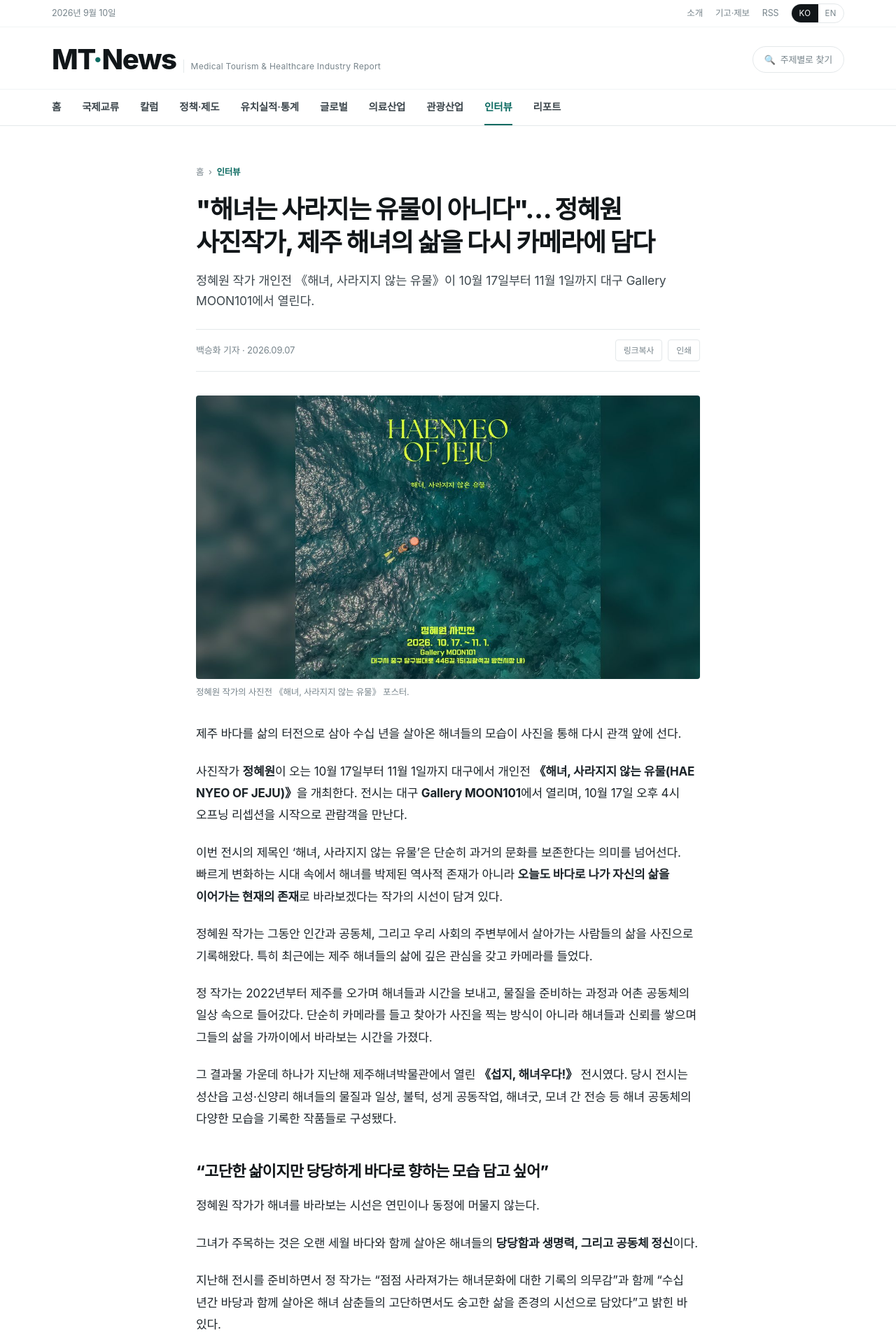
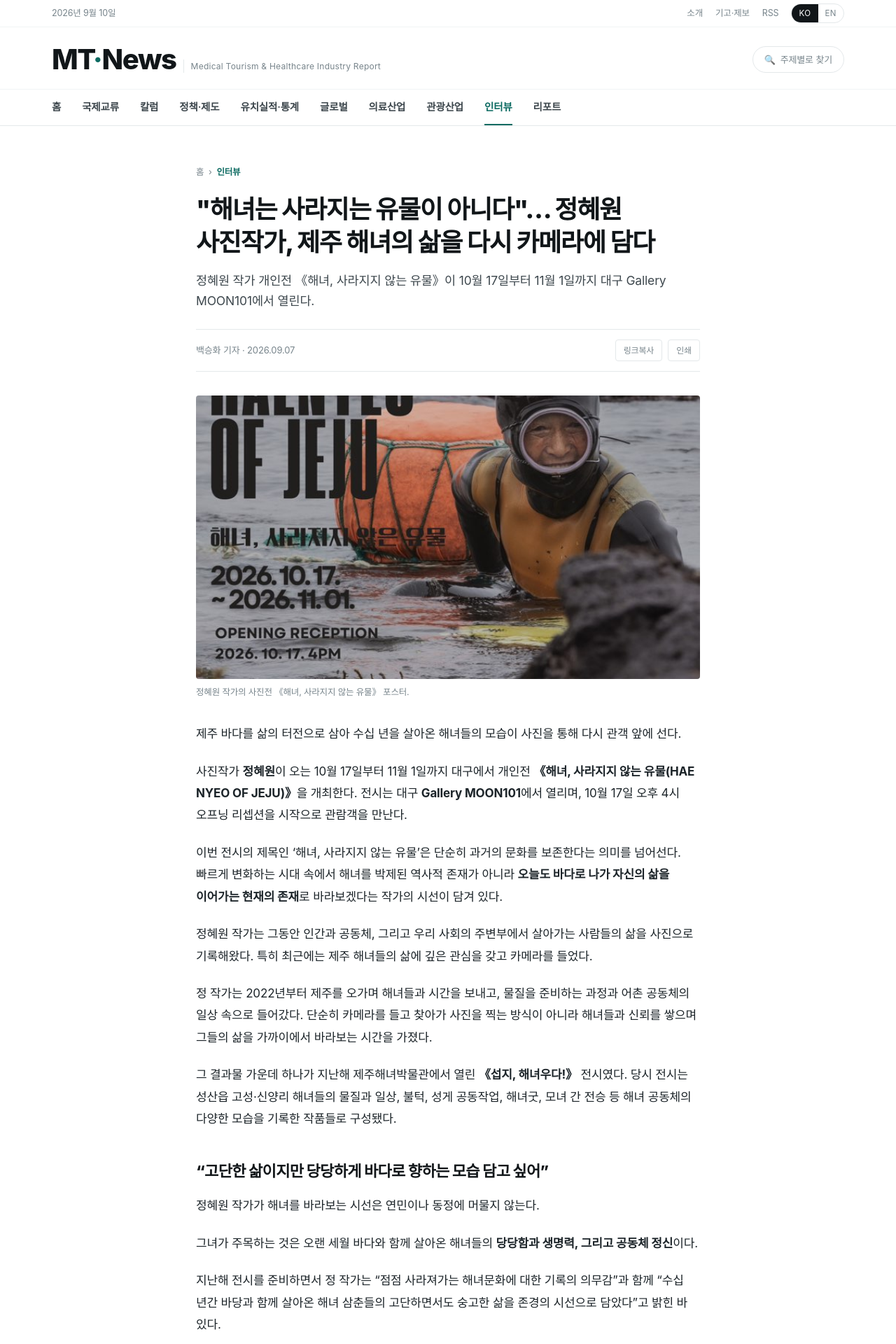
Before and after one commit to kokorojuin-tech/mt-news, a Jekyll site: the page built from _posts/2026-09-07-jeong-hyewon-haenyeo-exhibition.md, in a window 1280 px wide. Shown: the top 1920 px of the page at 70% size. Built offline with Jekyll 4.4.1, drawn with Linux system fonts in a browser that asks for light colours; some web fonts are replaced.

Commit message:
Update 2026-09-07-jeong-hyewon-haenyeo-exhibition.md

```diff
--- a/_posts/2026-09-07-jeong-hyewon-haenyeo-exhibition.md
+++ b/_posts/2026-09-07-jeong-hyewon-haenyeo-exhibition.md
@@ -4,7 +4,7 @@ description: "정혜원 작가 개인전 《해녀, 사라지지 않는 유물
 category: interview
 author: "백승화 기자"
 tags: [제주해녀, 사진전, 정혜원, 문화유산]
-image: /assets/img/해녀포스터2.jpg
+image: /assets/img/해녀사진전 포스터.jpg
 image_caption: "정혜원 작가의 사진전 《해녀, 사라지지 않는 유물》 포스터."
 lang: ko
 ---
```
